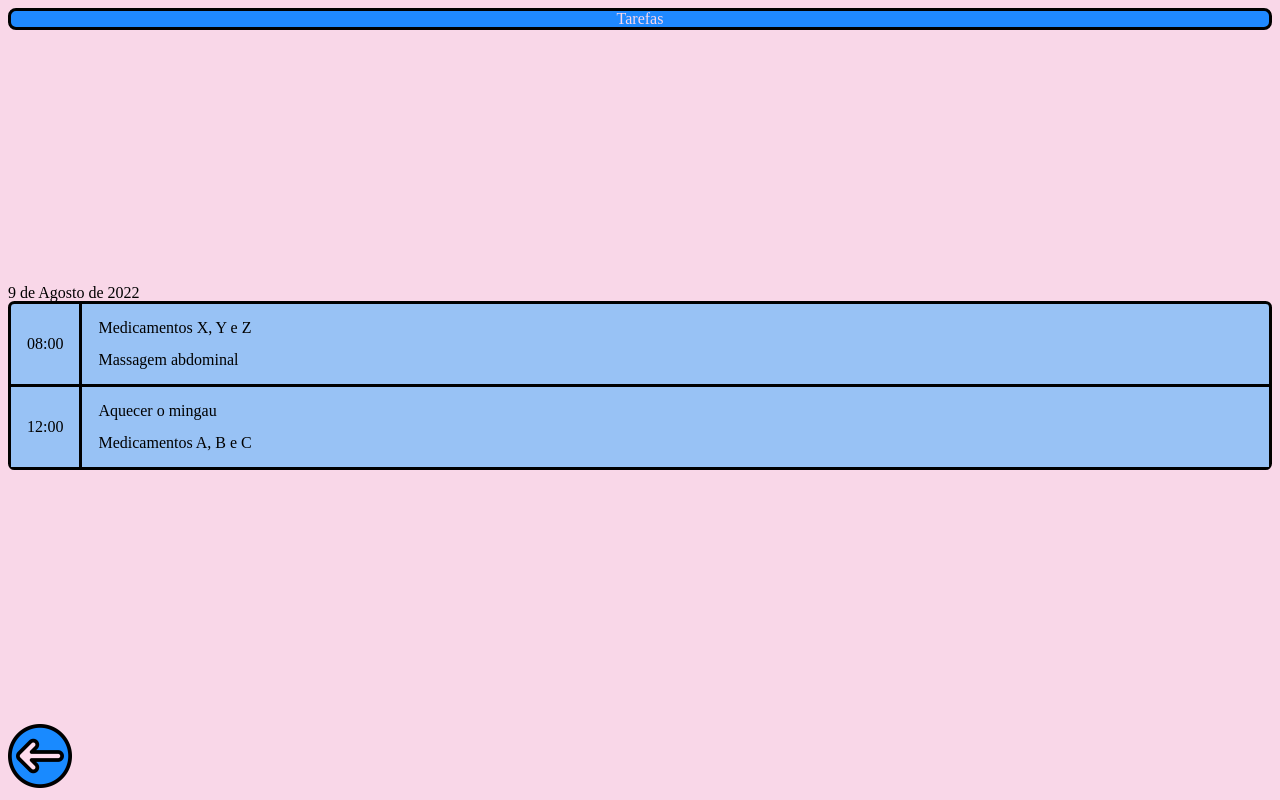
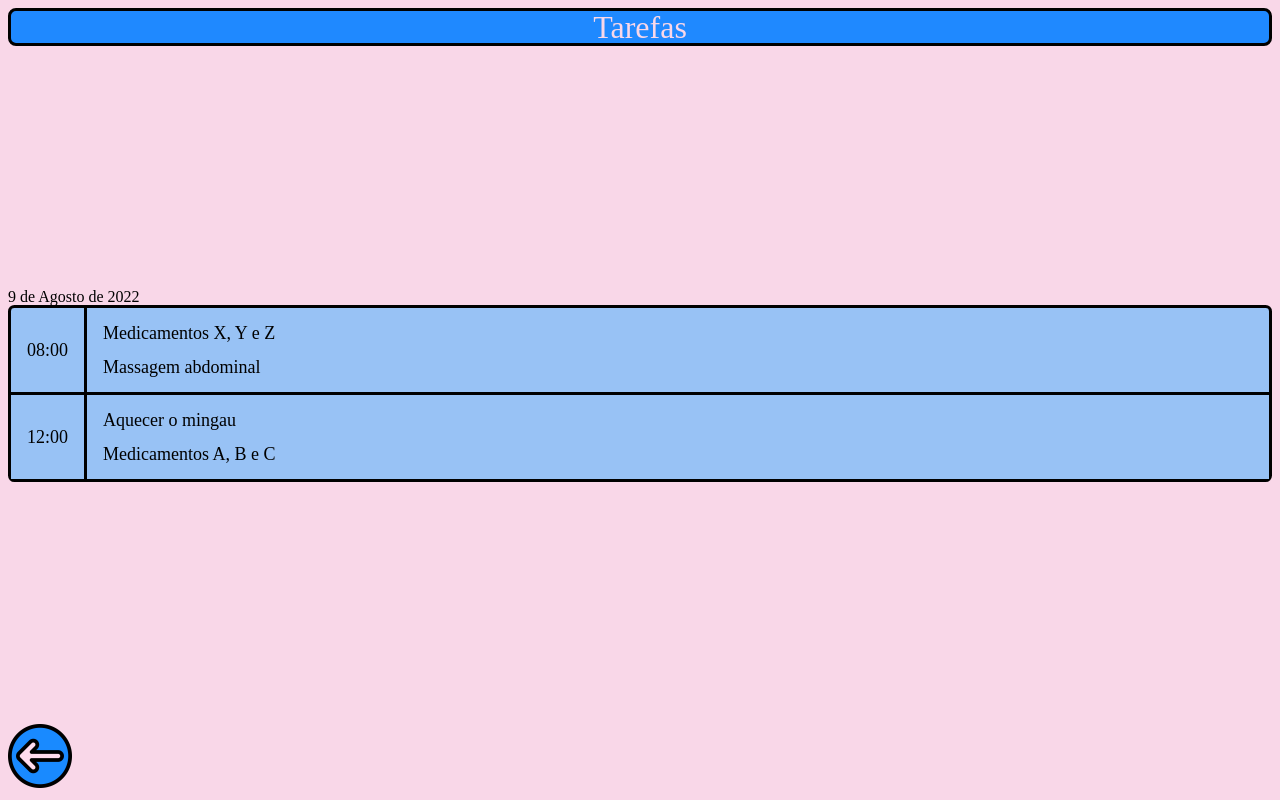
Before and after one commit to DeLucca990/Projeto_CoDes-Campus_Mobile2023, a plain HTML site: page Grupo03/html/Pacientes/tela4_paci.html in a window 1280 px wide. Drawn offline with Linux system fonts and the light colour scheme.

Commit message:
change font size

```diff
--- a/Grupo03/css/contatos.css
+++ b/Grupo03/css/contatos.css
@@ -7,6 +7,7 @@ body{
 }
 
 .contatos{
+    font-size: xx-large;
     color: rgb(249, 215, 232);
     display: flex;
     justify-content: center;
@@ -94,10 +95,15 @@ body{
 }
 
 .nome{
+    font-size: x-large;
     display: flex;
     justify-content: left;
     padding-left: 1.5rem;
     color: #000000;
+}
+
+.size_num{
+    font-size: large;
 }
 
 .img_rodape{
@@ -146,6 +152,14 @@ a{
 }
 
 .novo_nome{
+    font-size: x-large;
+    display: flex;
+    justify-content: left;
+    color: #000000;
+}
+
+.sub_nome{
+    font-size: large;
     display: flex;
     justify-content: left;
     color: #000000;
--- a/Grupo03/css/pacientes.css
+++ b/Grupo03/css/pacientes.css
@@ -7,6 +7,7 @@ body{
 }
 
 .header{
+    font-size: xx-large;
     color:rgb(249, 215, 232);
     display: flex;
     justify-content: center;
@@ -22,10 +23,18 @@ body{
     justify-content: space-evenly;
 }
 
+.size_cab{
+    font-size: x-large;
+}
+
 h1,h2{
     margin: 0rem;
 }
 
+h4{
+    font-size: large;
+    margin: 1rem;
+}
 
 .p2{
     padding-left: 1.5rem;
@@ -78,6 +87,7 @@ main{
 }
 
 .nome{
+    font-size: xx-large;
     display: flex;
     justify-content: left;
     color: #000000;
@@ -174,6 +184,10 @@ main{
     justify-content: left;
 }
 
+.data{
+    font-size: x-large;
+}
+
 .linha_tarefas{
     display: flex;
     flex-direction: row;
@@ -210,7 +224,3 @@ main{
     border-left: solid;
     border-color: black;
 }
-
-h4{
-    margin: 1rem;
-}
--- a/Grupo03/css/reset.css
+++ b/Grupo03/css/reset.css
@@ -16,6 +16,7 @@ article, aside, canvas, details, embed,
 figure, figcaption, footer, header, hgroup,
 menu, nav, output, ruby, section, summary,
 time, mark, audio, video {
+	font-size: 100%;
 	font: inherit;
 	vertical-align: baseline;
 }
--- a/Grupo03/css/tela_principal.css
+++ b/Grupo03/css/tela_principal.css
@@ -56,6 +56,7 @@ ul {
 }
 
 .cab{
+    font-size: large;
     margin: auto;
     color: rgb(0, 0, 0)
 }
--- a/Grupo03/css/tutoriais.css
+++ b/Grupo03/css/tutoriais.css
@@ -7,6 +7,7 @@ body{
 }
 
 .header{
+    font-size: xx-large;
     color: rgb(249, 215, 232);
     display: flex;
     justify-content: center;
```
